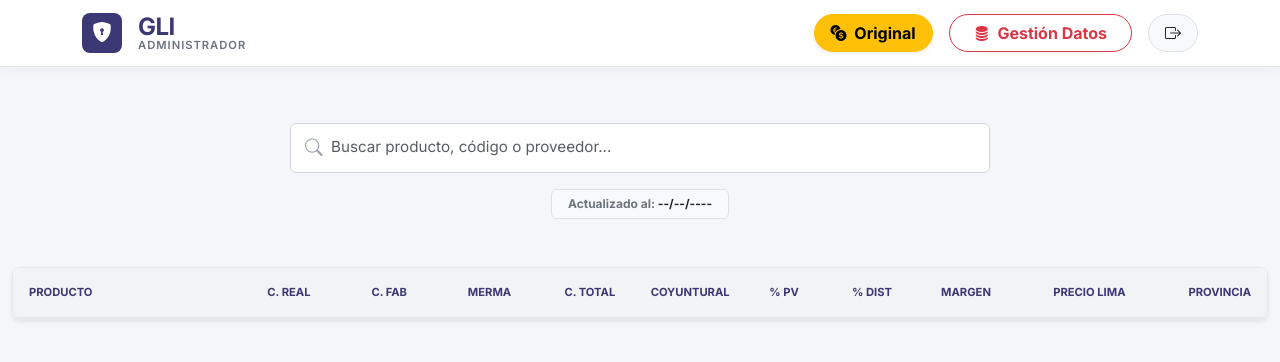
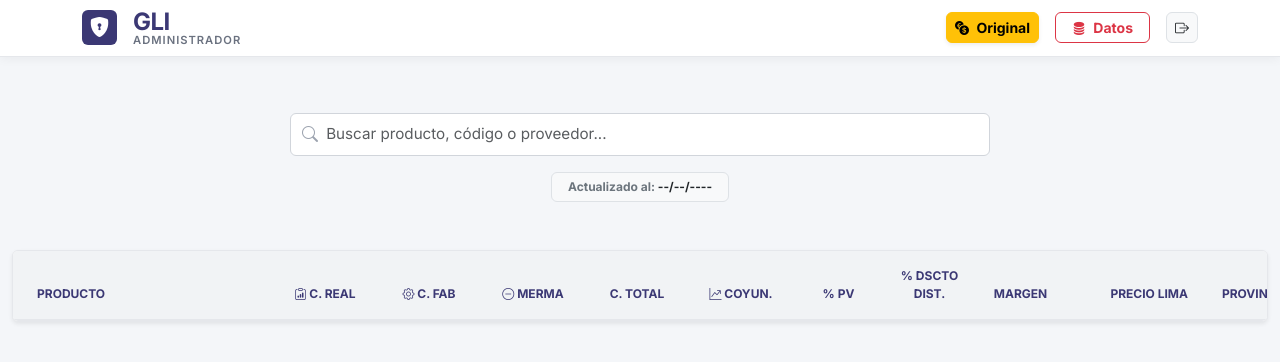
Before and after one commit to GrupoLinrosInterinsumos/gli_precios, a Flask app: template templates/index_admin.html in a window 1280 px wide. Shown: the top 362 px of the page. Run offline with Flask 3, Linux system fonts and the light colour scheme; the template is opened without the code that fills it, so the values that code supplies are empty.

Commit message:
Update index_admin.html

```diff
--- a/templates/index_admin.html
+++ b/templates/index_admin.html
@@ -16,46 +16,40 @@
         body { background-color: var(--bg-color); font-family: 'Inter', sans-serif; color: var(--text-dark); margin:0; overflow-x: hidden; }
         .text-brand { color: var(--primary-color) !important; }
         .bg-brand { background-color: var(--primary-color) !important; color: white; }
-        .navbar { background-color: var(--white-pure); box-shadow: 0 2px 10px rgba(0,0,0,0.05); padding: 0.8rem 0; border-bottom: 1px solid #e5e7eb;}
+        .navbar { background-color: var(--white-pure); box-shadow: 0 2px 10px rgba(0,0,0,0.05); padding: 0.6rem 1.5rem; border-bottom: 1px solid #e5e7eb;}
         .brand-logo { font-weight: 800; font-size: 1.5rem; color: var(--primary-color); letter-spacing: -0.5px; line-height: 1; cursor: default; }
         .brand-subtitle { font-size: 0.7rem; color: var(--text-light); font-weight: 600; letter-spacing: 1px; text-transform: uppercase; cursor: default; }
 
-        .card-pro { background: var(--white-pure); border: 1px solid #e5e7eb; border-radius: 8px; box-shadow: 0 4px 6px rgba(0,0,0,0.02); }
-        .upload-box { border: 2px dashed #d1d5db; border-radius: 8px; padding: 1.2rem; text-align: center; transition: 0.2s; cursor: pointer; background: #f9fafb; height: 100%; display: flex; flex-direction: column; justify-content: center; }
+        .card-pro { background: var(--white-pure); border: 1px solid #e5e7eb; border-radius: 6px; box-shadow: 0 4px 6px rgba(0,0,0,0.02); }
+        .upload-box { border: 2px dashed #d1d5db; border-radius: 6px; padding: 1.2rem; text-align: center; transition: 0.2s; cursor: pointer; background: #f9fafb; height: 100%; display: flex; flex-direction: column; justify-content: center; }
         .upload-box:hover { border-color: var(--primary-color); background-color: #f3f4f6; }
 
         .search-container { position: relative; max-width: 700px; margin: 0 auto; width: 100%; }
-        .search-input { border: 1px solid #d1d5db; border-radius: 6px; padding: 0.8rem 1.5rem 0.8rem 2.5rem; font-size: 0.95rem; background: var(--white-pure); width: 100%; transition: 0.2s;}
+        .search-input { border: 1px solid #d1d5db; border-radius: 6px; padding: 0.6rem 1.5rem 0.6rem 2.2rem; font-size: 0.95rem; background: var(--white-pure); width: 100%; transition: 0.2s;}
         .search-input:focus { outline: none; border-color: var(--primary-color); box-shadow: 0 0 0 3px rgba(59, 56, 116, 0.1); }
-        .search-icon { position: absolute; left: 15px; top: 50%; transform: translateY(-50%); color: #9ca3af; font-size: 1.1rem; }
+        .search-icon { position: absolute; left: 12px; top: 50%; transform: translateY(-50%); color: #9ca3af; font-size: 1rem; }
 
-        /* 🔥 CERO SCROLL HORIZONTAL 🔥 */
-        .table-container { border-radius: 8px; overflow: hidden; background: var(--white-pure); box-shadow: 0 4px 10px rgba(0,0,0,0.04); border: 1px solid #e5e7eb; width: 100%; }
-        .scroll-wrapper { width: 100%; max-height: 75vh; overflow-y: auto; overflow-x: hidden; }
+        /* 🔥 SCROLL HORIZONTAL RESTAURADO 🔥 */
+        .table-container { border-radius: 6px; overflow: hidden; background: var(--white-pure); box-shadow: 0 4px 10px rgba(0,0,0,0.04); border: 1px solid #e5e7eb; width: 100%; }
+        .scroll-wrapper { width: 100%; max-height: 75vh; overflow-y: auto; overflow-x: auto; }
 
-        .table-pro { table-layout: fixed; width: 100%; border-collapse: separate; border-spacing: 0; font-size: 0.75rem; margin-bottom: 0; }
-        .table-pro thead th { position: sticky; top: 0; background-color: #f1f3f5; z-index: 10; border-bottom: 2px solid #e5e7eb; color: var(--primary-color); font-size: 0.7rem; text-transform: uppercase; padding: 1rem 0.2rem; font-weight: 700; text-align: center;}
-        .table-pro td { padding: 0.7rem 0.2rem; vertical-align: middle; border-bottom: 1px solid #f0f0f5; text-align: center; white-space: nowrap; overflow: hidden; text-overflow: ellipsis; }
+        .table-pro { border-collapse: separate; border-spacing: 0; min-width: 1300px; width: 100%; font-size: 0.8rem; margin-bottom: 0; }
+        .table-pro thead th { position: sticky; top: 0; background-color: #f1f3f5; z-index: 10; border-bottom: 2px solid #e5e7eb; color: var(--primary-color); font-size: 0.75rem; text-transform: uppercase; padding: 1rem 0.5rem; font-weight: 700; text-align: center;}
+        .table-pro td { padding: 0.7rem 0.5rem; vertical-align: middle; border-bottom: 1px solid #f0f0f5; text-align: center; white-space: nowrap; overflow: hidden; text-overflow: ellipsis; }
 
-        /* ANCHOS EXACTOS AL 100% */
-        .w-prod { width: 18%; text-align: left !important; padding-left: 1rem !important; }
-        .w-col { width: 8%; }
-        .w-desc { width: 7%; }
-        .w-precio { width: 10%; text-align: right !important; padding-right: 1rem !important; }
-
-        .price-tag { font-weight: 700; color: var(--primary-color); font-size: 1rem; }
+        .price-tag { font-weight: 700; color: var(--primary-color); font-size: 1.05rem; }
         .price-secondary { color: #4b5563; }
-        .btn-edit-margen { background: rgba(59, 56, 116, 0.08); color: var(--primary-color); border: 1px solid rgba(59, 56, 116, 0.2); padding: 4px 10px; border-radius: 6px; font-size: 0.75rem; font-weight: 700; cursor: pointer; transition: 0.2s; width: 100%;}
+        .btn-edit-margen { background: rgba(59, 56, 116, 0.08); color: var(--primary-color); border: 1px solid rgba(59, 56, 116, 0.2); padding: 4px 10px; border-radius: 6px; font-size: 0.8rem; font-weight: 700; cursor: pointer; transition: 0.2s; width: 100%;}
         .btn-edit-margen:hover { background: var(--primary-color); color: white; }
 
         .badges-wrapper { display: flex; flex-wrap: wrap; gap: 4px; margin-top: 5px; }
-        .badge-custom { font-size: 0.6rem; padding: 2px 5px; border-radius: 4px; font-weight: 600; display: inline-flex; align-items: center; gap: 3px; background:#f3f4f6; color:#4b5563; border: 1px solid #e5e7eb;}
+        .badge-custom { font-size: 0.65rem; padding: 2px 6px; border-radius: 4px; font-weight: 600; display: inline-flex; align-items: center; gap: 3px; background:#f3f4f6; color:#4b5563; border: 1px solid #e5e7eb;}
 
         .row-coyuntural td { background-color: #fdf2f8 !important; }
         .btn-coyuntural-active { background-color: #dc2626; color: white; border-color: #b91c1c; }
         .btn-coyuntural-inactive { background-color: #ffffff; color: #4b5563; border: 1px solid #d1d5db; }
 
-        .btn-accion { background: #ffffff; border: 1px solid #d1d5db; border-radius: 6px; padding: 3px 5px; font-weight: 600; color: #374151; font-size: 0.75rem; width: 100%; transition: 0.2s;}
+        .btn-accion { background: #ffffff; border: 1px solid #d1d5db; border-radius: 6px; padding: 3px 6px; font-weight: 600; color: #374151; font-size: 0.8rem; width: 100%; transition: 0.2s;}
         .btn-accion:hover { background: #f3f4f6; border-color: #9ca3af; }
 
         @media (max-width: 768px) { .mobile-hide-text { display: none !important; } }
@@ -66,7 +60,7 @@
 <nav class="navbar sticky-top">
     <div class="container d-flex justify-content-between align-items-center">
         <div class="d-flex align-items-center gap-2 gap-md-3">
-            <div class="bg-brand rounded-3 d-flex align-items-center justify-content-center" style="width: 40px; height: 40px;">
+            <div class="bg-brand rounded d-flex align-items-center justify-content-center" style="width: 35px; height: 35px;">
                 <i class="bi bi-shield-lock-fill fs-5"></i>
             </div>
             <div style="line-height: 1.1;">
@@ -76,26 +70,26 @@
         </div>
 
         <div class="d-flex gap-2 gap-md-3 align-items-center">
-            <button class="btn btn-warning rounded-pill px-3 fw-bold shadow-sm" onclick="toggleMoneda()">
+            <button class="btn btn-warning btn-sm rounded fw-bold shadow-sm" onclick="toggleMoneda()">
                 <i class="bi bi-currency-exchange"></i> <span id="lblMoneda" class="mobile-hide-text ms-1">Original</span>
             </button>
 
             {% if current_user.role == 'TC' or current_user.role == 'SuperAdmin' %}
-            <button class="btn btn-dark rounded-pill px-3 fw-bold shadow-sm" onclick="abrirModalTC()">
+            <button class="btn btn-dark btn-sm rounded fw-bold shadow-sm" onclick="abrirModalTC()">
                 TC: <span id="valTC">3.80</span> <i class="bi bi-pencil-fill ms-1" style="font-size:0.6rem;"></i>
             </button>
             {% endif %}
 
             {% if current_user.role == 'SuperAdmin' %}
-            <a href="/usuarios" class="btn bg-brand text-white rounded-pill px-3 px-md-4 fw-bold shadow-sm">
+            <a href="/usuarios" class="btn bg-brand text-white btn-sm rounded px-3 fw-bold shadow-sm">
                 <i class="bi bi-people-fill"></i> <span class="mobile-hide-text ms-1">Personal</span>
             </a>
             {% endif %}
 
-            <button class="btn btn-outline-danger rounded-pill px-4 fw-bold" onclick="toggleAdminPanel()">
-                <i class="bi bi-database-fill"></i> <span class="mobile-hide-text ms-1">Gestión Datos</span>
+            <button class="btn btn-outline-danger btn-sm rounded px-3 fw-bold" onclick="toggleAdminPanel()">
+                <i class="bi bi-database-fill"></i> <span class="mobile-hide-text ms-1">Datos</span>
             </button>
-            <a href="/logout" class="btn btn-light border rounded-pill px-3 fw-bold text-dark">
+            <a href="/logout" class="btn btn-light btn-sm border rounded px-2 fw-bold text-dark">
                 <i class="bi bi-box-arrow-right"></i>
             </a>
         </div>
@@ -141,7 +135,7 @@
             <input type="text" id="txtBuscar" class="form-control search-input" placeholder="Buscar producto, código o proveedor..." onkeyup="buscar()">
         </div>
         <div class="mt-3">
-            <span class="badge bg-light text-secondary border px-3 py-2" style="font-size: 0.75rem;">
+            <span class="badge bg-light text-secondary border px-3 py-2 rounded" style="font-size: 0.75rem;">
                 Actualizado al: <b id="lblUltimaAct" class="text-dark">--/--/----</b>
             </span>
         </div>
@@ -152,17 +146,17 @@
             <table class="table table-pro mb-0">
                 <thead>
                     <tr>
-                        <th class="w-prod">Producto</th>
-                        <th class="w-col">C. Real</th>
-                        <th class="w-col">C. Fab</th>
-                        <th class="w-col">Merma</th>
-                        <th class="w-col">C. Total</th>
-                        <th class="w-col">Coyuntural</th>
-                        <th class="w-desc">% PV</th>
-                        <th class="w-desc">% Dist</th>
-                        <th class="w-col">Margen</th>
-                        <th class="w-precio">Precio Lima</th>
-                        <th class="w-precio">Provincia</th>
+                        <th style="width: 20%; padding-left: 1.5rem; text-align: left;">Producto</th>
+                        <th style="width: 8%;"><i class="bi bi-clipboard-data"></i> C. Real</th>
+                        <th style="width: 8%;"><i class="bi bi-gear"></i> C. Fab</th>
+                        <th style="width: 8%;"><i class="bi bi-dash-circle"></i> Merma</th>
+                        <th style="width: 8%;">C. Total</th>
+                        <th style="width: 8%;"><i class="bi bi-graph-up-arrow"></i> Coyun.</th>
+                        <th style="width: 7%;">% PV</th>
+                        <th style="width: 7%;">% Dscto Dist.</th>
+                        <th style="width: 7%;">Margen</th>
+                        <th style="width: 10%; text-align: right;">Precio Lima</th>
+                        <th style="width: 10%; text-align: right; padding-right: 1.5rem;">Provincia</th>
                     </tr>
                 </thead>
                 <tbody id="tablaResultados"></tbody>
@@ -177,18 +171,18 @@
 
 <div class="modal fade" id="modalEdicionUniversal" tabindex="-1">
     <div class="modal-dialog modal-dialog-centered modal-sm">
-        <div class="modal-content border-0 shadow-lg">
+        <div class="modal-content border-0 shadow-lg rounded">
             <div class="modal-header bg-dark text-white border-0">
                 <h6 class="modal-title fw-bold" id="modalEdicionTitulo">Editar Valor</h6>
                 <button type="button" class="btn-close btn-close-white" data-bs-dismiss="modal"></button>
             </div>
             <div class="modal-body p-4 bg-light text-center">
                 <label id="modalEdicionLabel" class="form-label small fw-bold text-muted text-uppercase mb-2">Nuevo Valor</label>
-                <input type="number" id="inputEdicionUniversal" class="form-control text-center fw-bold text-primary fs-5" step="any" placeholder="0.00">
+                <input type="number" id="inputEdicionUniversal" class="form-control text-center fw-bold text-primary fs-5 rounded" step="any" placeholder="0.00">
             </div>
             <div class="modal-footer bg-light border-0">
-                <button type="button" class="btn btn-secondary px-3 fw-bold" data-bs-dismiss="modal">Cancelar</button>
-                <button type="button" class="btn btn-primary px-4 fw-bold" style="background:var(--primary-color); border:none;" onclick="guardarEdicionUniversal()">Guardar</button>
+                <button type="button" class="btn btn-secondary btn-sm rounded px-3 fw-bold" data-bs-dismiss="modal">Cancelar</button>
+                <button type="button" class="btn btn-primary btn-sm rounded px-4 fw-bold" style="background:var(--primary-color); border:none;" onclick="guardarEdicionUniversal()">Guardar</button>
             </div>
         </div>
     </div>
@@ -196,24 +190,24 @@
 
 <div class="modal fade" id="modalVariante" tabindex="-1">
     <div class="modal-dialog modal-dialog-centered">
-      <div class="modal-content border-0 shadow-lg">
+      <div class="modal-content border-0 shadow-lg rounded">
         <div class="modal-header bg-dark text-white border-0">
           <h6 class="modal-title fw-bold">Crear Producto Manual</h6>
           <button type="button" class="btn-close btn-close-white" data-bs-dismiss="modal"></button>
         </div>
         <div class="modal-body p-4 bg-light">
-            <input type="text" id="varNombre" class="form-control mb-2 border-secondary-subtle" placeholder="Nombre completo del producto">
-            <input type="text" id="varCodigo" class="form-control mb-2 border-secondary-subtle" placeholder="Código (Opcional)">
-            <input type="text" id="varEmpresa" class="form-control mb-3 border-secondary-subtle" placeholder="Empresa (GLI, CRAMER, SACCO...)">
+            <input type="text" id="varNombre" class="form-control mb-2 border-secondary-subtle rounded" placeholder="Nombre completo del producto">
+            <input type="text" id="varCodigo" class="form-control mb-2 border-secondary-subtle rounded" placeholder="Código (Opcional)">
+            <input type="text" id="varEmpresa" class="form-control mb-3 border-secondary-subtle rounded" placeholder="Empresa (GLI, CRAMER, SACCO...)">
             <div class="row g-2">
-                <div class="col-4"><input type="number" id="varCostoReal" class="form-control border-secondary-subtle" placeholder="C. Real"></div>
-                <div class="col-4"><input type="number" id="varCostoFab" class="form-control border-secondary-subtle" placeholder="C. Fab"></div>
-                <div class="col-4"><input type="number" id="varMargen" class="form-control border-secondary-subtle" placeholder="% Margen"></div>
+                <div class="col-4"><input type="number" id="varCostoReal" class="form-control border-secondary-subtle rounded" placeholder="C. Real"></div>
+                <div class="col-4"><input type="number" id="varCostoFab" class="form-control border-secondary-subtle rounded" placeholder="C. Fab"></div>
+                <div class="col-4"><input type="number" id="varMargen" class="form-control border-secondary-subtle rounded" placeholder="% Margen"></div>
             </div>
         </div>
         <div class="modal-footer bg-light border-0">
-          <button type="button" class="btn btn-secondary px-4 fw-bold" data-bs-dismiss="modal">Cancelar</button>
-          <button type="button" class="btn btn-primary px-4 fw-bold" style="background:var(--primary-color); border:none;" onclick="guardarVariante()">Guardar</button>
+          <button type="button" class="btn btn-secondary btn-sm rounded px-4 fw-bold" data-bs-dismiss="modal">Cancelar</button>
+          <button type="button" class="btn btn-primary btn-sm rounded px-4 fw-bold" style="background:var(--primary-color); border:none;" onclick="guardarVariante()">Guardar</button>
         </div>
       </div>
     </div>
@@ -221,20 +215,20 @@
 
 <div class="modal fade" id="modalExportar" tabindex="-1">
     <div class="modal-dialog modal-dialog-centered modal-lg">
-      <div class="modal-content border-0 shadow-lg">
+      <div class="modal-content border-0 shadow-lg rounded">
         <div class="modal-header bg-dark text-white border-0">
           <h6 class="modal-title fw-bold"><i class="bi bi-file-earmark-excel me-2"></i> Exportar a Excel</h6>
           <button type="button" class="btn-close btn-close-white" data-bs-dismiss="modal"></button>
         </div>
         <div class="modal-body bg-light p-4">
           <div class="d-flex justify-content-between mb-3">
-              <button class="btn btn-sm btn-outline-primary fw-bold bg-white" onclick="marcarTodosExportar(true)">Marcar Todos</button>
-              <button class="btn btn-sm btn-outline-secondary fw-bold bg-white" onclick="marcarTodosExportar(false)">Desmarcar Todos</button>
+              <button class="btn btn-sm btn-outline-primary rounded fw-bold bg-white" onclick="marcarTodosExportar(true)">Marcar Todos</button>
+              <button class="btn btn-sm btn-outline-secondary rounded fw-bold bg-white" onclick="marcarTodosExportar(false)">Desmarcar Todos</button>
           </div>
           <div id="listaProductosExportar" class="border rounded p-3 bg-white" style="max-height: 350px; overflow-y: auto; border-color:#e5e7eb;"></div>
         </div>
         <div class="modal-footer bg-light border-0">
-          <button type="button" class="btn btn-success px-4 fw-bold w-100" onclick="procesarDescarga()">Descargar Excel</button>
+          <button type="button" class="btn btn-success btn-sm rounded px-4 fw-bold w-100" onclick="procesarDescarga()">Descargar Excel</button>
         </div>
       </div>
     </div>
@@ -244,7 +238,6 @@
 <script>
     let timerBusqueda, allProductsData = [], modoMoneda = 'ORIGINAL', tcGlobal = 3.80;
 
-    // Variables de edición
     let editContext = { tipo: '', nombre: '' };
     const modalEdicion = new bootstrap.Modal(document.getElementById('modalEdicionUniversal'));
 
@@ -263,11 +256,10 @@
         ejecutarBusqueda();
     }
 
-    // --- NUEVO SISTEMA DE EDICIÓN (REEMPLAZA AL PROMPT) ---
     function abrirModalTC() {
         editContext = { tipo: 'tc', nombre: 'Tipo de Cambio' };
         document.getElementById('modalEdicionTitulo').innerText = "Modificar Tipo de Cambio";
-        document.getElementById('modalEdicionLabel').innerText = "Nuevo valor de TC (ej. 3.80)";
+        document.getElementById('modalEdicionLabel').innerText = "Nuevo valor de TC";
         document.getElementById('inputEdicionUniversal').value = tcGlobal;
         modalEdicion.show();
     }
@@ -276,7 +268,7 @@
         editContext = { tipo: tipo, nombre: nombre };
         const titles = { 'costo-real': 'Costo Base', 'costo-fab': 'Costo Fab.', 'merma': '% Merma', 'costo-coyuntural': 'Costo Coyuntural', 'dscto': '% Dscto PV', 'dscto-dist': '% Dscto Dist', 'margen': '% Margen' };
         document.getElementById('modalEdicionTitulo').innerText = `Editar ${titles[tipo] || 'Valor'}`;
-        document.getElementById('modalEdicionLabel').innerText = `Producto: ${nombre.substring(0,20)}...`;
+        document.getElementById('modalEdicionLabel').innerText = `Producto: ${nombre.substring(0,30)}...`;
         document.getElementById('inputEdicionUniversal').value = valorActual;
         modalEdicion.show();
     }
@@ -290,10 +282,9 @@
             if(res.ok) { modalEdicion.hide(); ejecutarBusqueda(); } else alert("Error: Permiso denegado.");
         } else {
             let res = await fetch(`/api/editar-${editContext.tipo}`, { method:'POST', headers:{'Content-Type':'application/json'}, body:JSON.stringify({nombre: editContext.nombre, [editContext.tipo.includes('costo')?'costo':editContext.tipo]: val}) });
-            if(res.ok) { modalEdicion.hide(); ejecutarBusqueda(); } else alert("Error al guardar en el servidor.");
+            if(res.ok) { modalEdicion.hide(); ejecutarBusqueda(); } else alert("Error al guardar.");
         }
     }
-    // ------------------------------------------------------
 
     function buscar() {
         clearTimeout(timerBusqueda);
@@ -344,8 +335,8 @@
 
                 htmlContent += `
                 <tr class="${rowClass}">
-                    <td class="text-start" title="${p.nombre}">
-                        <div class="fw-bold text-dark" style="font-size: 0.85rem;">
+                    <td class="text-start ps-4" title="${p.nombre}">
+                        <div class="fw-bold text-dark" style="font-size: 0.9rem;">
                             ${p.nombre}
                             <button class="btn btn-sm btn-light border p-1 py-0 ms-1" style="color:var(--primary-color);" onclick="clonarProducto('${safeName}')" title="Clonar"><i class="bi bi-copy"></i></button>
                             <button class="btn btn-sm btn-light border text-danger p-1 py-0" onclick="eliminarProducto('${safeName}')" title="Eliminar"><i class="bi bi-trash-fill"></i></button>
```
